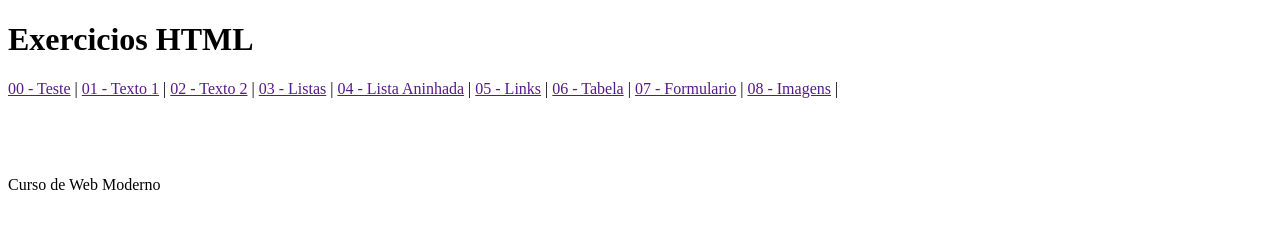
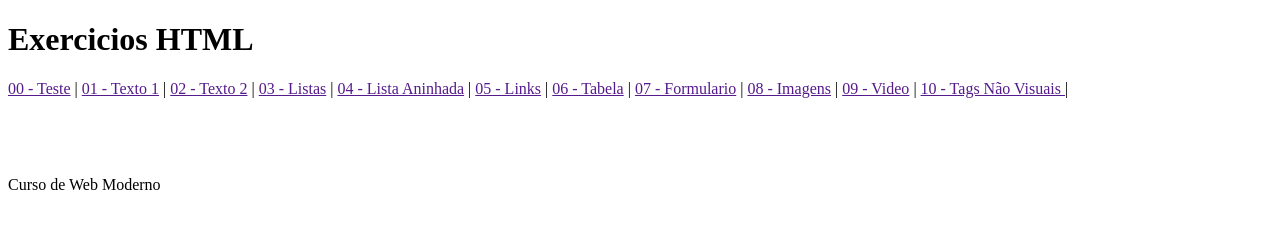
Before and after one commit to manoellneto/estudo-web, a plain HTML site: page html/index.html in a window 1280 px wide. Drawn offline with Linux system fonts and the light colour scheme.

Commit message:
Inclusão de links para navegação 09 e 10

```diff
--- a/html/index.html
+++ b/html/index.html
@@ -23,6 +23,8 @@
         <a href wm-nav="exercicios/tabela.html">06 - Tabela</a> |
         <a href wm-nav="exercicios/form/form.html">07 - Formulario</a> |
         <a href wm-nav="exercicios/imagens.html">08 - Imagens</a> |
+        <a href wm-nav="exercicios/video.html">09 - Video</a> |
+        <a href wm-nav="exercicios/tagsNaoVisuais.html">10 - Tags Não Visuais </a> |
     </nav>
     <section id="conteudo"></section>
     <footer>
```
